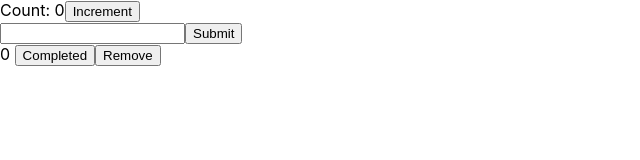
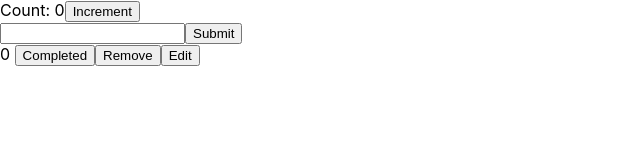
Before and after one commit to chriztso/hookstodo, a React (Create React App) app: page / in a window 1280 px wide. Both pictures are taken after a click on the input 213 px from the left and 33 px from the top of the page. Shown: the top 160 px of the page, without its empty margins (0-640 px from the left). Built offline with nearby package versions, Linux system fonts and the light colour scheme.

Commit message:
Implemented conditional rendering of element on edit button click

```diff
--- a/src/App.js
+++ b/src/App.js
@@ -40,13 +40,16 @@ function App() {
 }
 
 function ToDoItem({todo, index, setComplete, removeTodo}){
-
+  const [isEdit, setEdit] = useState(false)
   return (
-    <div style ={{textDecoration: todo.completed ? 'line-through': ''}}>
-      {index}{' '}
-      {todo.text}
-      <button onClick={() => {setComplete(index)}}>Completed</button>
-      <button onClick={() => {removeTodo(index)}}>Remove</button>
+    <div>
+      {isEdit === false ? <div style ={{textDecoration: todo.completed ? 'line-through': ''}}>
+        {index}{' '}
+        {todo.text}
+        <button onClick={() => {setComplete(index)}}>Completed</button>
+        <button onClick={() => {removeTodo(index)}}>Remove</button>
+        <button onClick={() => {setEdit(true)}}>Edit</button>
+      </div> :  <div><input type = 'text' placeholder = {todo.text}></input><button onClick={() => setEdit(false)}>Finish</button></div>}
     </div>
   )
 }
```
